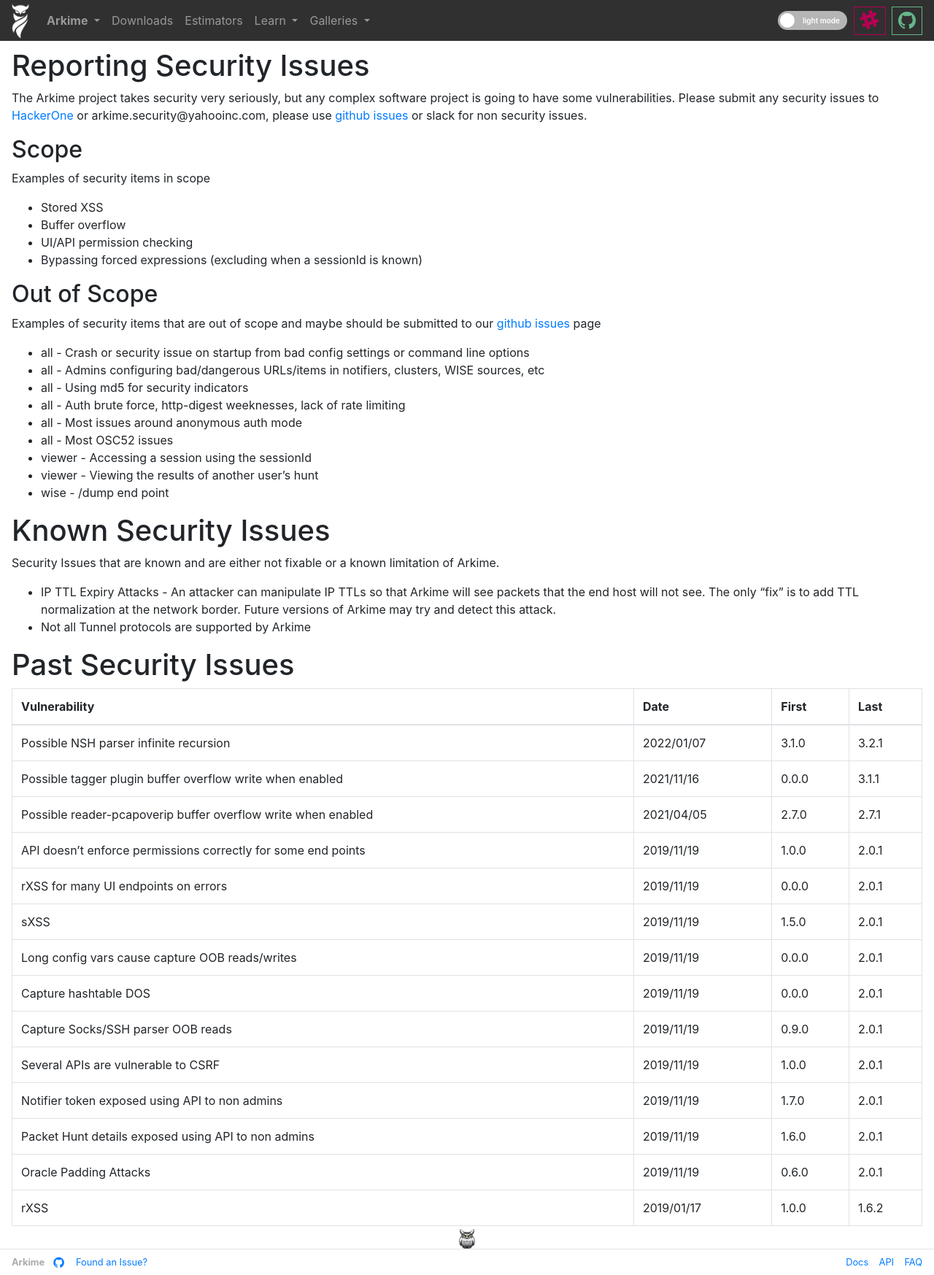
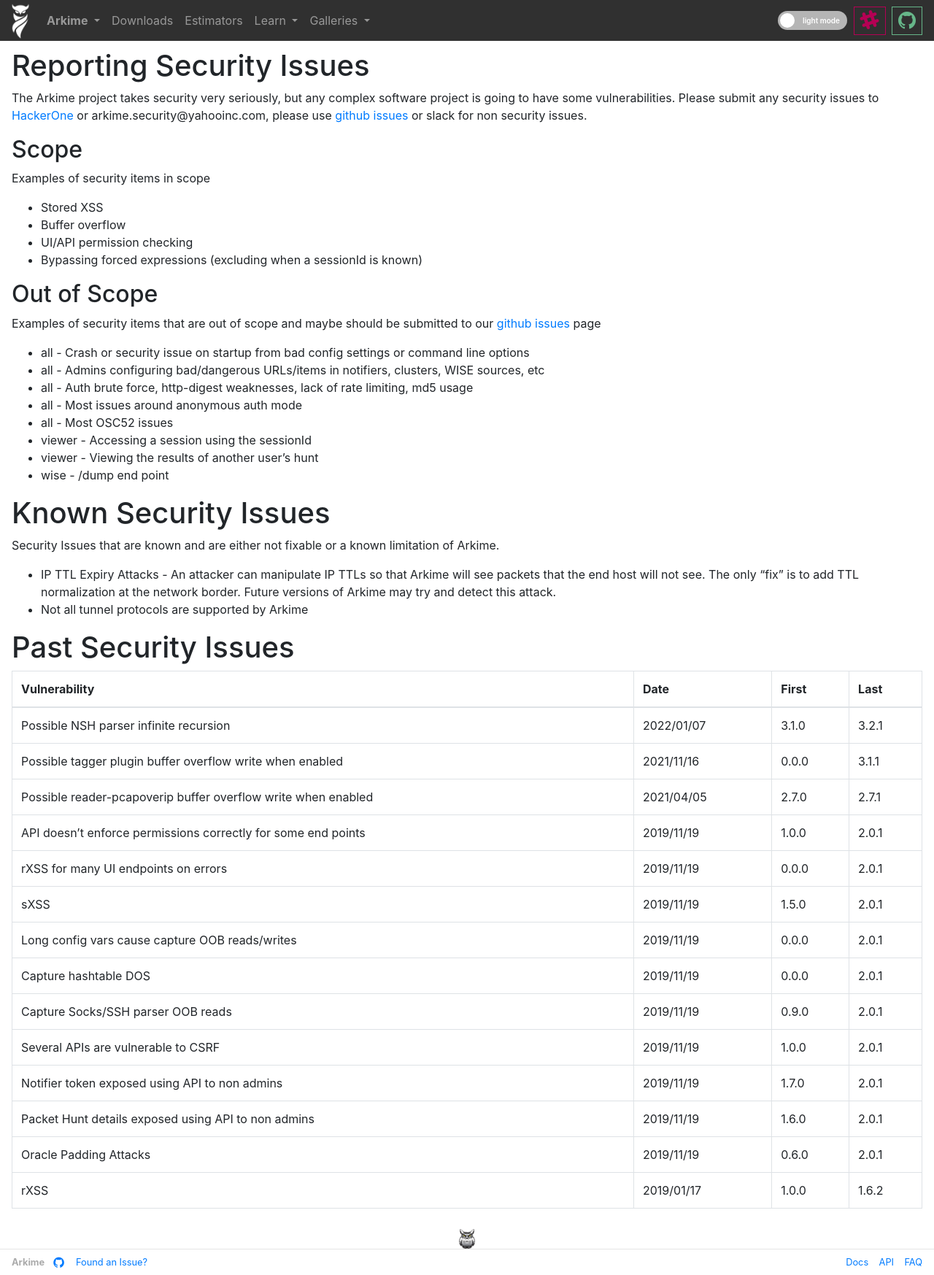
Before and after one commit to arkime/arkimeweb, a Jekyll site: the page built from _wiki/security.md, in a window 1280 px wide. Shown: the whole page at 73% size. Built offline with Jekyll 4.4.1, drawn with Linux system fonts in a browser that asks for light colours.

Commit message:
fix some wording/spelling

```diff
--- a/_wiki/security.md
+++ b/_wiki/security.md
@@ -25,8 +25,7 @@
 
 * all - Crash or security issue on startup from bad config settings or command line options
 * all - Admins configuring bad/dangerous URLs/items in notifiers, clusters, WISE sources, etc
-* all - Using md5 for security indicators
-* all - Auth brute force, http-digest weeknesses, lack of rate limiting
+* all - Auth brute force, http-digest weaknesses, lack of rate limiting, md5 usage
 * all - Most issues around anonymous auth mode
 * all - Most OSC52 issues
 * viewer - Accessing a session using the sessionId
@@ -37,7 +36,7 @@
 Security Issues that are known and are either not fixable or a known limitation of Arkime.
 
 * IP TTL Expiry Attacks - An attacker can manipulate IP TTLs so that Arkime will see packets that the end host will not see.  The only "fix" is to add TTL normalization at the network border.  Future versions of Arkime may try and detect this attack.
-* Not all Tunnel protocols are supported by Arkime
+* Not all tunnel protocols are supported by Arkime
 
 
 # Past Security Issues
```
